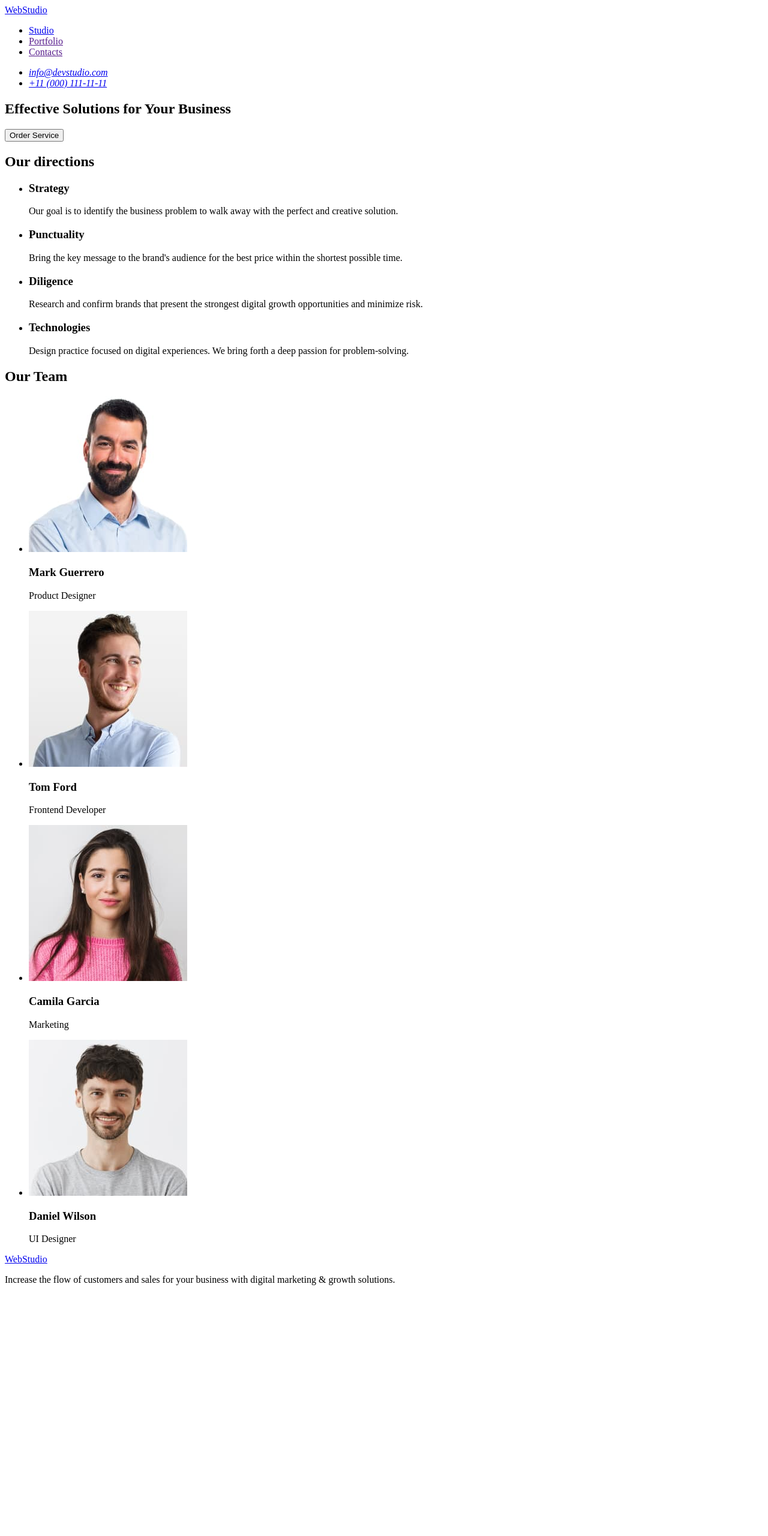
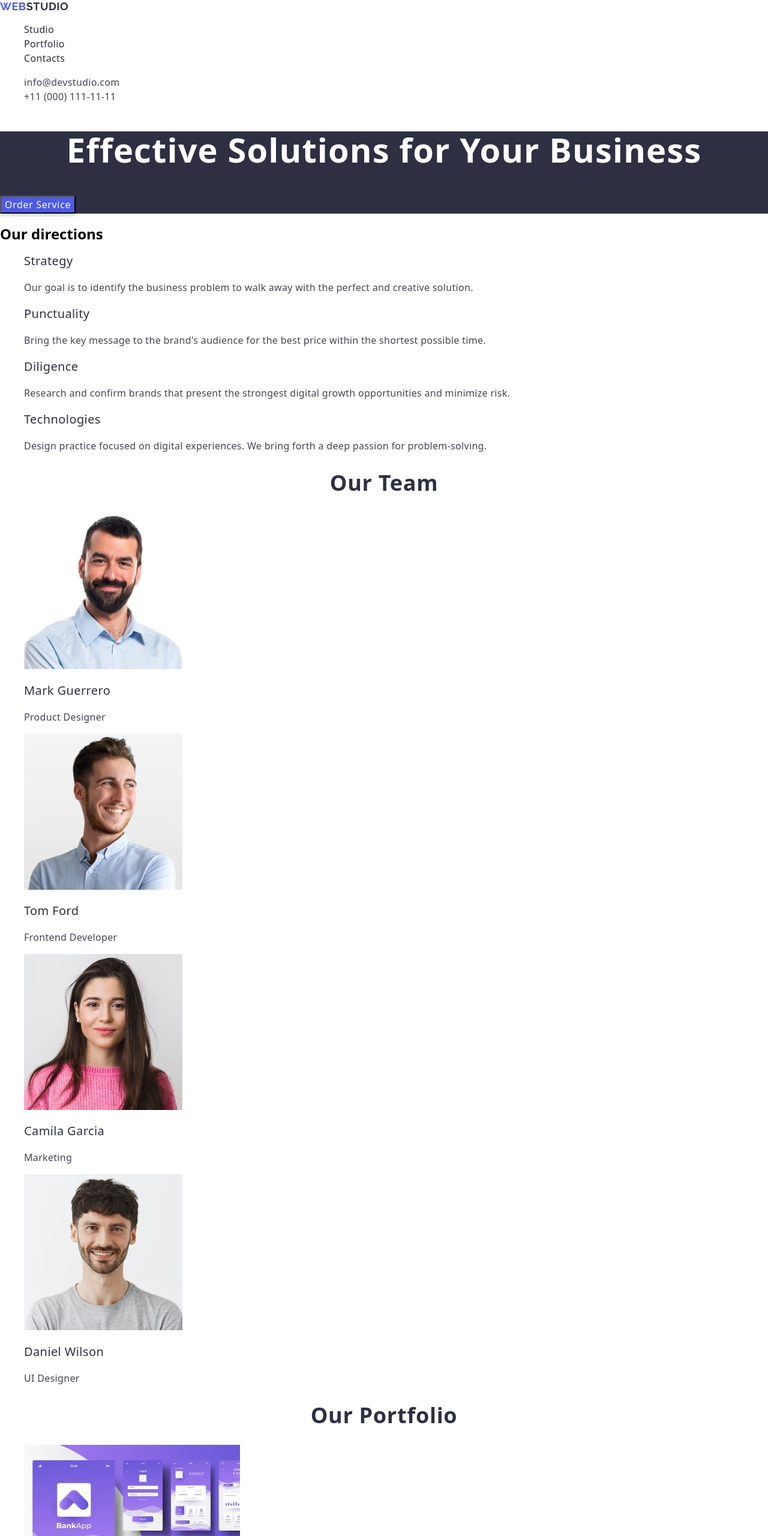
Before and after one commit to Oksana-Zaluzhna/goit-markup-hw-02, a plain HTML site: page index.html in a window 1280 px wide. Shown: the top 2560 px of the page at 60% size. Before the commit the page ends 2158 px from the top, so only its background shows below. Drawn offline with nearby package versions, Linux system fonts and the light colour scheme.

Commit message:
created section portfolio and makeup css style

```diff
--- /dev/null
+++ b/css/styles.css
@@ -0,0 +1,178 @@
+
+.body{
+    font-family: "Roboto",sans-serif;
+    color: #434455;
+    background-color: #ffff;
+}
+a{
+    color: inherit;
+    text-decoration: none;
+}
+ul{
+    list-style: none;
+}
+.logo {
+font-family: "Raleway", sans-serif;
+font-weight: 700;
+font-size: 18px;
+line-height: 1.16667;
+letter-spacing: 0.03em;
+text-transform: uppercase;
+color: #4d5ae5;
+}
+.two-part-logo {
+font-family: "Raleway", sans-serif;
+font-weight: 700;
+font-size: 18px;
+line-height: 1.16667;
+letter-spacing: 0.03em;
+text-transform: uppercase;
+color: #2e2f42;
+}
+.nav-link {
+font-weight: 500;
+font-size: 16px;
+line-height: 1.5;
+letter-spacing: 0.02em;
+color: #2e2f42;
+}
+.nav-link:hover,
+.nav-link:focus {
+    color: #404bbf;
+}
+.address {
+    font-style: normal;
+}
+.contact-link {
+font-weight: 400;
+font-size: 16px;
+line-height: 1.5;
+letter-spacing: 0.02em;
+color: #434455;
+}
+.contact-link:hover,
+.contact-link:focus {
+    color: #404bbf;
+}
+.hero {
+    background-color:#2e2f42 ;
+}
+.main-title {
+font-weight: 700;
+font-size: 56px;
+line-height: 1.07143;
+letter-spacing: 0.02em;
+text-align: center;
+color: #ffffff;
+}
+.order-service-btn {
+font-weight: 500;
+font-size: 16px;
+line-height: 1.5;
+letter-spacing: 0.04em;
+color: #ffffff;
+background-color:#4d5ae5;
+box-shadow: 0 4px 4px 0 rgba(0, 0, 0, 0.15);
+}
+.order-service-btn:hover,
+.order-service-btn:focus{
+    background-color: #404bbf;
+}
+.direction-list {
+}
+.direction-item {
+}
+.direction-title {
+font-weight: 500;
+font-size: 20px;
+line-height: 1.2;
+letter-spacing: 0.02em;
+color: #2e2f42;
+}
+.direction-text {
+font-weight: 400;
+font-size: 16px;
+line-height: 1.5;
+letter-spacing: 0.02em;
+color: #434455;
+}
+.team-title {
+font-weight: 700;
+font-size: 36px;
+line-height: 1.11111;
+letter-spacing: 0.02em;
+text-align: center;
+color: #2e2f42;
+}
+.team-list {
+}
+.team-item {
+}
+.team-name {
+font-weight: 500;
+font-size: 20px;
+line-height: 1.2;
+letter-spacing: 0.02em;
+color: #2e2f42;
+}
+.team-text {
+font-weight: 400;
+font-size: 16px;
+line-height: 1.5;
+letter-spacing: 0.02em;
+color: #434455;
+}
+.portfolio-title {
+font-weight: 700;
+font-size: 36px;
+line-height: 1.11111;
+letter-spacing: 0.02em;
+text-align: center;
+color: #2e2f42;
+}
+.portfolio-list {
+}
+.portfolio-item {
+}
+.portfolio-item-title {
+font-weight: 500;
+font-size: 20px;
+line-height: 1.2;
+letter-spacing: 0.02em;
+color: #2e2f42;
+}
+.portfolio-text {
+font-weight: 400;
+font-size: 16px;
+line-height: 1.5;
+letter-spacing: 0.02em;
+color: #434455;
+}
+.footer{
+  background-color: #2e2f42;
+}
+.footer-logo {
+font-family: "Raleway", sans-serif;
+font-weight: 700;
+font-size: 18px;
+line-height: 1.16667;
+letter-spacing: 0.03em;
+text-transform: uppercase;
+color: #4d5ae5;
+}
+.part-logo-footer {
+font-family: "Raleway", sans-serif;
+font-weight: 700;
+font-size: 18px;
+line-height: 1.16667;
+letter-spacing: 0.03em;
+text-transform: uppercase;
+color: #f4f4fd;
+}
+.footer-text {
+font-weight: 400;
+font-size: 16px;
+line-height: 1.5;
+letter-spacing: 0.02em;
+color: #f4f4fd;
+}
--- a/index.html
+++ b/index.html
@@ -4,69 +4,89 @@
     <meta charset="UTF-8" />
     <meta name="viewport" content="width=device-width, initial-scale=1.0" />
     <title>web studio</title>
+    <link rel="preconnect" href="https://fonts.googleapis.com" />
+    <link rel="preconnect" href="https://fonts.gstatic.com" crossorigin />
+    <link
+      href="https://fonts.googleapis.com/css2?family=Raleway:wght@700&family=Roboto:wght@400;500;700&display=swap"
+      rel="stylesheet"
+    />
+    <link
+      rel="stylesheet"
+      href="https://cdnjs.cloudflare.com/ajax/libs/modern-normalize/2.0.0/modern-normalize.min.css"
+      integrity="sha512-4xo8blKMVCiXpTaLzQSLSw3KFOVPWhm/TRtuPVc4WG6kUgjH6J03IBuG7JZPkcWMxJ5huwaBpOpnwYElP/m6wg=="
+      crossorigin="anonymous"
+      referrerpolicy="no-referrer"
+    />
+    <link rel="stylesheet" href="./css/styles.css" />
   </head>
   <body>
     <!-- HEADER -->
     <header>
       <nav>
-        <a href="./index.html">WebStudio</a>
+        <a class="logo" href="./index.html"
+          >Web<span class="two-part-logo">Studio</span></a
+        >
         <ul>
           <li>
-            <a href="./index.html">Studio</a>
+            <a class="nav-link" href="./index.html">Studio</a>
           </li>
           <li>
-            <a href="">Portfolio</a>
+            <a class="nav-link" href="">Portfolio</a>
           </li>
           <li>
-            <a href="">Contacts</a>
+            <a class="nav-link" href="">Contacts</a>
           </li>
         </ul>
       </nav>
-      <address>
+      <address class="address">
         <ul>
           <li>
-            <a href="mailto:info@devstudio.com">info@devstudio.com</a>
+            <a class="contact-link" href="mailto:info@devstudio.com"
+              >info@devstudio.com</a
+            >
           </li>
           <li>
-            <a href="tel:+110001111111">+11 (000) 111-11-11</a>
+            <a class="contact-link" href="tel:+110001111111"
+              >+11 (000) 111-11-11</a
+            >
           </li>
         </ul>
       </address>
     </header>
-    <!--........MAIN............. -->
     <main>
-      <section>
-        <h1>Effective Solutions for Your Business</h1>
-        <button type="button">Order Service</button>
+      <!--........HERO............. -->
+      <section class="hero">
+        <h1 class="main-title">Effective Solutions for Your Business</h1>
+        <button class="order-service-btn" type="button">Order Service</button>
       </section>
       <section>
         <h2>Our directions</h2>
-        <ul>
-          <li>
-            <h3>Strategy</h3>
-            <p>
+        <ul class="direction-list">
+          <li class="direction-item">
+            <h3 class="direction-title">Strategy</h3>
+            <p class="direction-text">
               Our goal is to identify the business problem to walk away with the
               perfect and creative solution.
             </p>
           </li>
 
-          <li>
-            <h3>Punctuality</h3>
-            <p>
+          <li class="direction-item">
+            <h3 class="direction-title">Punctuality</h3>
+            <p class="direction-text">
               Bring the key message to the brand's audience for the best price
               within the shortest possible time.
             </p>
           </li>
-          <li>
-            <h3>Diligence</h3>
-            <p>
+          <li class="direction-item">
+            <h3 class="direction-title">Diligence</h3>
+            <p class="direction-text">
               Research and confirm brands that present the strongest digital
               growth opportunities and minimize risk.
             </p>
           </li>
-          <li>
-            <h3>Technologies</h3>
-            <p>
+          <li class="direction-item">
+            <h3 class="direction-title">Technologies</h3>
+            <p class="direction-text">
               Design practice focused on digital experiences. We bring forth a
               deep passion for problem-solving.
             </p>
@@ -74,54 +94,119 @@
         </ul>
       </section>
       <section>
-        <h2>Our Team</h2>
-        <ul>
-          <li>
+        <h2 class="team-title">Our Team</h2>
+        <ul class="team-list">
+          <li class="team-item">
             <img
               src="./images/mark.jpg"
               alt="a respectable man with a beard"
               width="264"
               height="260"
             />
-            <h3>Mark Guerrero</h3>
-            <p>Product Designer</p>
+            <h3 class="team-name">Mark Guerrero</h3>
+            <p class="team-text">Product Designer</p>
           </li>
-          <li>
+          <li class="team-item">
             <img
               src="./images/tom.jpg"
               alt="charismatic smiling dark-haired man"
               width="264"
               height="260"
             />
-            <h3>Tom Ford</h3>
-            <p>Frontend Developer</p>
+            <h3 class="team-name">Tom Ford</h3>
+            <p class="team-text">Frontend Developer</p>
           </li>
-          <li>
+          <li class="team-item">
             <img
               src="./images/camila.jpg"
               alt="young brunette in a pink dress"
               width="264"
               height="260"
             />
-            <h3>Camila Garcia</h3>
-            <p>Marketing</p>
+            <h3 class="team-name">Camila Garcia</h3>
+            <p class="team-text">Marketing</p>
           </li>
-          <li>
+          <li class="team-item">
             <img
               src="./images/daniel.jpg"
               alt="young friendly man"
               width="264"
               height="260"
             />
-            <h3>Daniel Wilson</h3>
-            <p>UI Designer</p>
+            <h3 class="team-name">Daniel Wilson</h3>
+            <p class="team-text">UI Designer</p>
+          </li>
+        </ul>
+      </section>
+      <section>
+        <h2 class="portfolio-title">Our Portfolio</h2>
+        <ul class="portfolio-list">
+          <li class="portfolio-item">
+            <img
+              src="./images/app.jpg"
+              alt="purple banking app"
+              width="360"
+              height="300"
+            />
+            <h3 class="portfolio-item-title">Banking App</h3>
+            <p class="portfolio-text">App</p>
+          </li>
+          <li class="portfolio-item">
+            <img
+              src="./images/payment.jpg"
+              alt="pay by phone"
+              width="360"
+              height="300"
+            />
+            <h3 class="portfolio-item-title">Cashless Payment</h3>
+            <p class="portfolio-text">Marketing</p>
+          </li>
+          <li class="portfolio-item">
+            <img
+              src="./images/app2.jpg"
+              alt="app fo meditation"
+              width="360"
+              height="300"
+            />
+            <h3 class="portfolio-item-title">Meditation App</h3>
+            <p class="portfolio-text">App</p>
+          </li>
+          <li class="portfolio-item">
+            <img
+              src="./images/taxi.jpg"
+              alt="car interior"
+              width="360"
+              height="300"
+            />
+            <h3 class="portfolio-item-title">Taxi Service</h3>
+            <p class="portfolio-text">Marketing</p>
+          </li>
+          <li class="portfolio-item">
+            <img
+              src="./images/illustrations.jpg"
+              alt="purple illustrations"
+              width="360"
+              height="300"
+            />
+            <h3 class="portfolio-item-title">Screen Illustrations</h3>
+            <p class="portfolio-text">Design</p>
+          </li>
+          <li class="portfolio-item">
+            <img
+              src="./images/courses.jpg"
+              alt="girl in yellow sweater"
+              width="360"
+              height="300"
+            />
+            <h3 class="portfolio-item-title">Online Courses</h3>
+            <p class="portfolio-text">Marketing</p>
           </li>
         </ul>
       </section>
     </main>
-    <footer>
-      <a href="./index.html">WebStudio</a>
-      <p>
+    <footer class="footer">
+      <a class="footer-logo" href="./index.html">Web <span class="part-logo-footer">Studio</span></a>
+      <p class="footer-text">
         Increase the flow of customers and sales for your business with digital
         marketing & growth solutions.
       </p>
```
Also changed, not shown: images/app.jpg (added), images/app2.jpg (added), images/courses.jpg (added), images/illustrations.jpg (added), images/payment.jpg (added), images/taxi.jpg (added).
